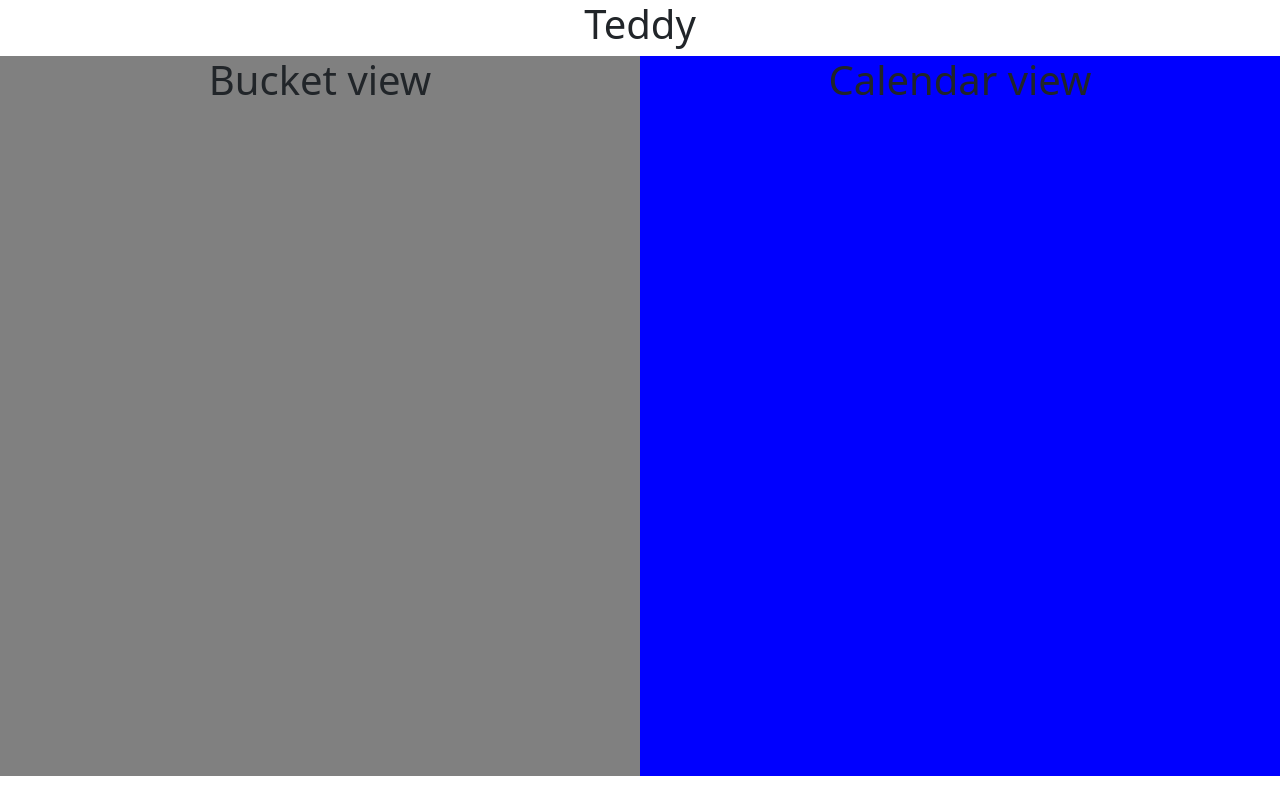
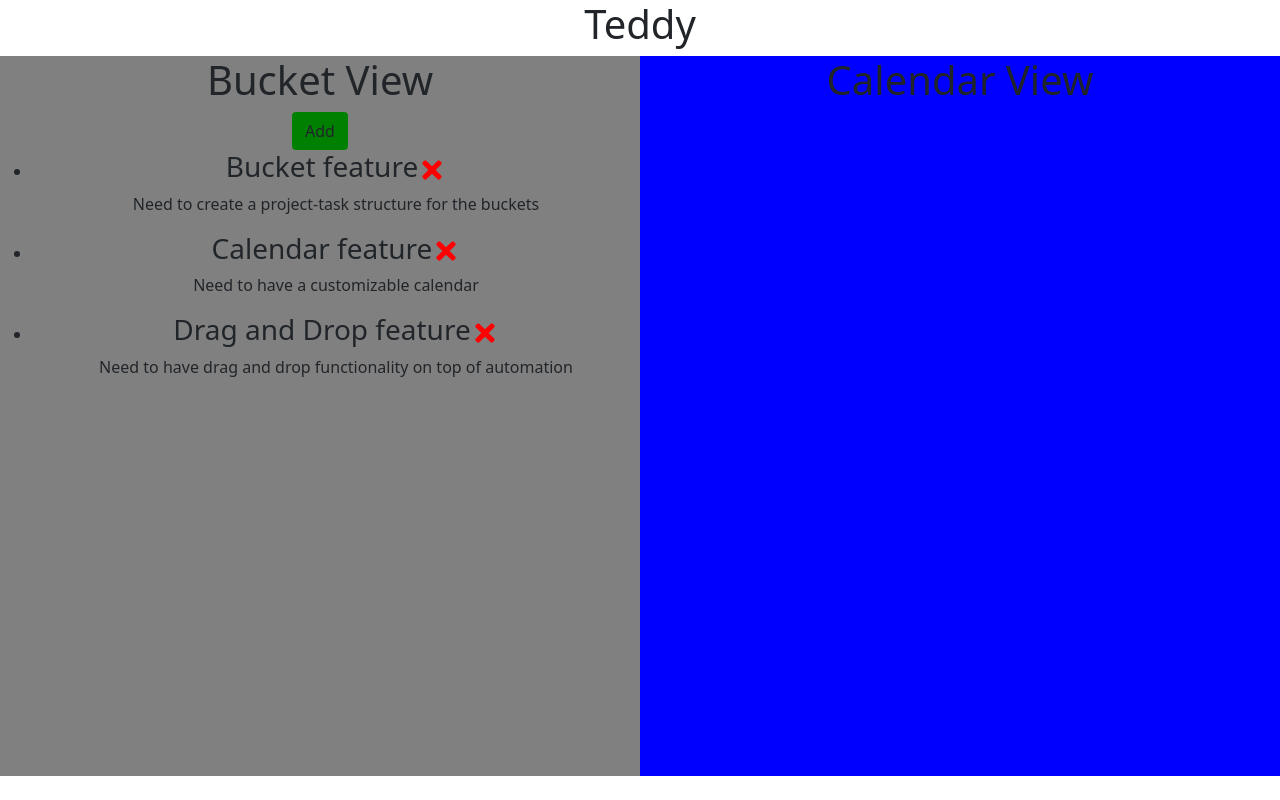
Before and after one commit to yashas-salankimatt/Teddy, a React (Create React App) app in the folder teddy/: page / in a window 1280 px wide. Built offline with nearby package versions, Linux system fonts and the light colour scheme.

Commit message:
Basic Add and Delete Projects
Basic addition and deletion of projects. Basic UI

```diff
--- a/teddy/package.json
+++ b/teddy/package.json
@@ -9,8 +9,10 @@
     "bootstrap": "^5.0.2",
     "react": "^17.0.2",
     "react-dom": "^17.0.2",
+    "react-icons": "^4.2.0",
     "react-scripts": "4.0.3",
-    "web-vitals": "^1.0.1"
+    "web-vitals": "^1.0.1",
+    "yarn": "^1.22.10"
   },
   "scripts": {
     "start": "react-scripts start",
--- a/teddy/src/App.js
+++ b/teddy/src/App.js
@@ -1,7 +1,7 @@
 import './App.css';
-import Navbar from './components/navbar';
-import BucketView from './components/bucketView';
-import CalendarView from './components/calendarView';
+import Navbar from './components/Navbar';
+import BucketView from './components/BucketView';
+import CalendarView from './components/CalendarView';
 import { Button } from 'bootstrap';
 
 function App() {
--- /dev/null
+++ b/teddy/src/components/AddProject.jsx
@@ -0,0 +1,37 @@
+import { useState } from 'react'
+
+const AddProject = ({ onAdd }) => {
+    const [name, setName] = useState('')
+    const [description, setDescription] = useState('')
+
+    const onSubmit = (e) => {
+        e.preventDefault()
+
+        if (!name) {
+            alert('Please add a text')
+            return
+        }
+
+        onAdd( {name, description} )
+
+        setName('')
+        setDescription('')
+    }
+
+    return (
+        <form className = 'add-form' onSubmit={onSubmit}>
+            <div className = 'form-control'>
+                <label>Project Name</label>
+                <input type='text' placeholder='Add Project Name' value={name} onChange={(e) => setName(e.target.value)}/>
+            </div>
+            <div className = 'form-control'>
+                <label>Project Description</label>
+                <input type='text' placeholder='Add Project Description' value={description} onChange={(e) => setDescription(e.target.value)}/>
+            </div>
+
+            <input type='submit' value='Save Task' className='btn btn-block'/>
+        </form>
+    )
+}
+
+export default AddProject
--- /dev/null
+++ b/teddy/src/components/Button.jsx
@@ -0,0 +1,11 @@
+import React from 'react'
+
+const Button = ({text, color, onClick}) => {
+    return (
+        <button onClick = {onClick} style = {{backgroundColor: color}} className = 'btn'>
+            {text}
+        </button>
+    )
+}
+
+export default Button
--- /dev/null
+++ b/teddy/src/components/Project.jsx
@@ -0,0 +1,20 @@
+import React from 'react'
+import { FaTimes } from 'react-icons/fa'
+
+function Project({project, onDelete}){
+    return (
+        <li className='project'>
+            <div className='project'>
+                <h3>
+                    {project.name}
+                    <FaTimes style = {{color: 'red', cursor: 'pointer',}} onClick={() => onDelete(project.id)}/>
+                </h3>
+                <p>
+                    {project.description}
+                </p>
+            </div>
+        </li>
+    )
+}
+
+export default Project
--- /dev/null
+++ b/teddy/src/components/Projects.jsx
@@ -0,0 +1,15 @@
+import React from 'react'
+import Project from './Project'
+
+function Projects({projects, onDelete}){
+    return (
+        <ul className='projects'>
+            {
+            projects.map((project) =>
+            <Project key={project.id} project={project} onDelete={onDelete}/>
+            )}
+        </ul>
+    )
+}
+
+export default Projects
--- a/teddy/src/components/bucketView.jsx
+++ b/teddy/src/components/bucketView.jsx
@@ -1,9 +1,51 @@
-import React from 'react';
+import { useState } from 'react'
+import React from 'react'
+import Projects from './Projects'
+import Button from './Button'
+import AddProject from './AddProject'
 
 function BucketView(props) {
+    const [projects, setProjects] = useState([
+        {
+            id: '0',
+            name: 'Bucket feature',
+            description: "Need to create a project-task structure for the buckets"
+        },
+        {
+            id: '1',
+            name: 'Calendar feature',
+            description: "Need to have a customizable calendar"
+        },
+        {
+            id: '2',
+            name: 'Drag and Drop feature',
+            description: "Need to have drag and drop functionality on top of automation"
+        },
+    ])
+
+    const [showAddProject, setShowAddProject] = useState(false)
+
+    const addProject = (project) => {
+        const id = Math.floor(Math.random() * 10000) + 1
+        console.log(id)
+        const newProject = {id, ...project}
+        setProjects([...projects, newProject])
+    }
+
+    const deleteProject = (id) => {
+        setProjects(projects.filter((project) => project.id !== id))
+    }
+
     return (
-        <div>
-            <h1 style={{ backgroundColor: "gray" }}>Bucket view</h1>
+        <div className='bucketView'>
+            <h1 style={{ backgroundColor: "gray" }}>Bucket View</h1>
+            <Button color={showAddProject ? 'red' : 'green'} text={showAddProject ? 'Close' : 'Add'}
+            onClick={() => setShowAddProject(!showAddProject)}/>
+            {showAddProject && <AddProject onAdd = {addProject}/>}
+            {
+              projects.length>0 ? (<Projects projects = {projects} onDelete={deleteProject}/>) : ('No tasks to show')
+            }
+
         </div>
     );
 }
--- a/teddy/src/components/calendarView.jsx
+++ b/teddy/src/components/calendarView.jsx
@@ -3,7 +3,7 @@ import React from 'react';
 function CalendarView(props) {
     return (
         <div>
-            <h1 style={{ backgroundColor: "blue" }}>Calendar view</h1>
+            <h1 style={{ backgroundColor: "blue" }}>Calendar View</h1>
         </div>
     );
 }
```
Also changed, not shown: 2 other files (tests, documents, lock files or other folders).
